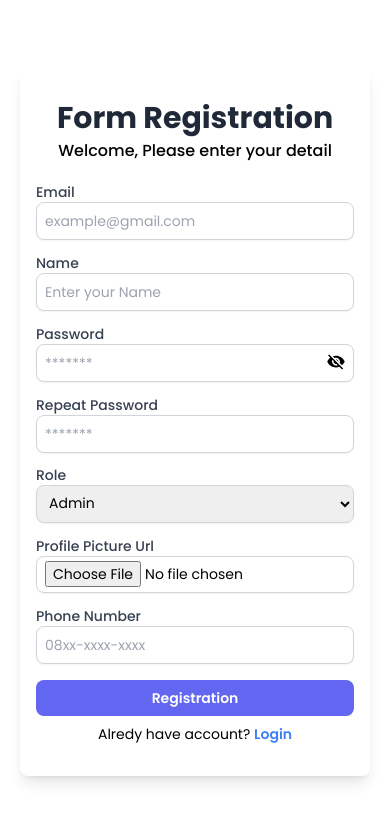
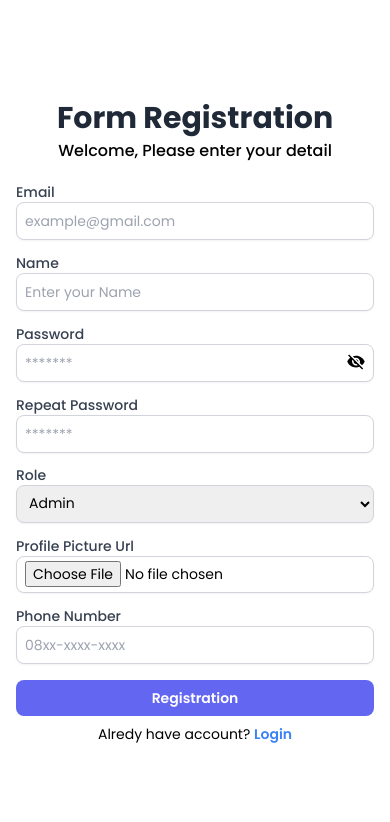
Before and after one commit to msfrzl1/langgeng-travel, a React (Vite) app: page /register in a window 390 px wide. Shown: the top 822 px of the page. Built offline with nearby package versions, Linux system fonts and the light colour scheme; the HTML template or start-up script is replaced by a standard one.

Commit message:
added responsive in shadow and margin

```diff
--- a/src/components/Layouts/AuthLayout/index.jsx
+++ b/src/components/Layouts/AuthLayout/index.jsx
@@ -7,7 +7,7 @@ export default function AuthLayout({ title, type, children }) {
       <div
         className={`w-full ${
           type === "login" ? "max-w-md" : "max-w-xl"
-        } px-4 py-8 m-5 shadow-lg rounded-lg`}
+        } px-4 py-8 m-0 sm:m-5 shadow-none sm:shadow-lg rounded-lg`}
       >
         <h1 className="text-3xl font-bold text-center text-gray-800">
           {title}
```
